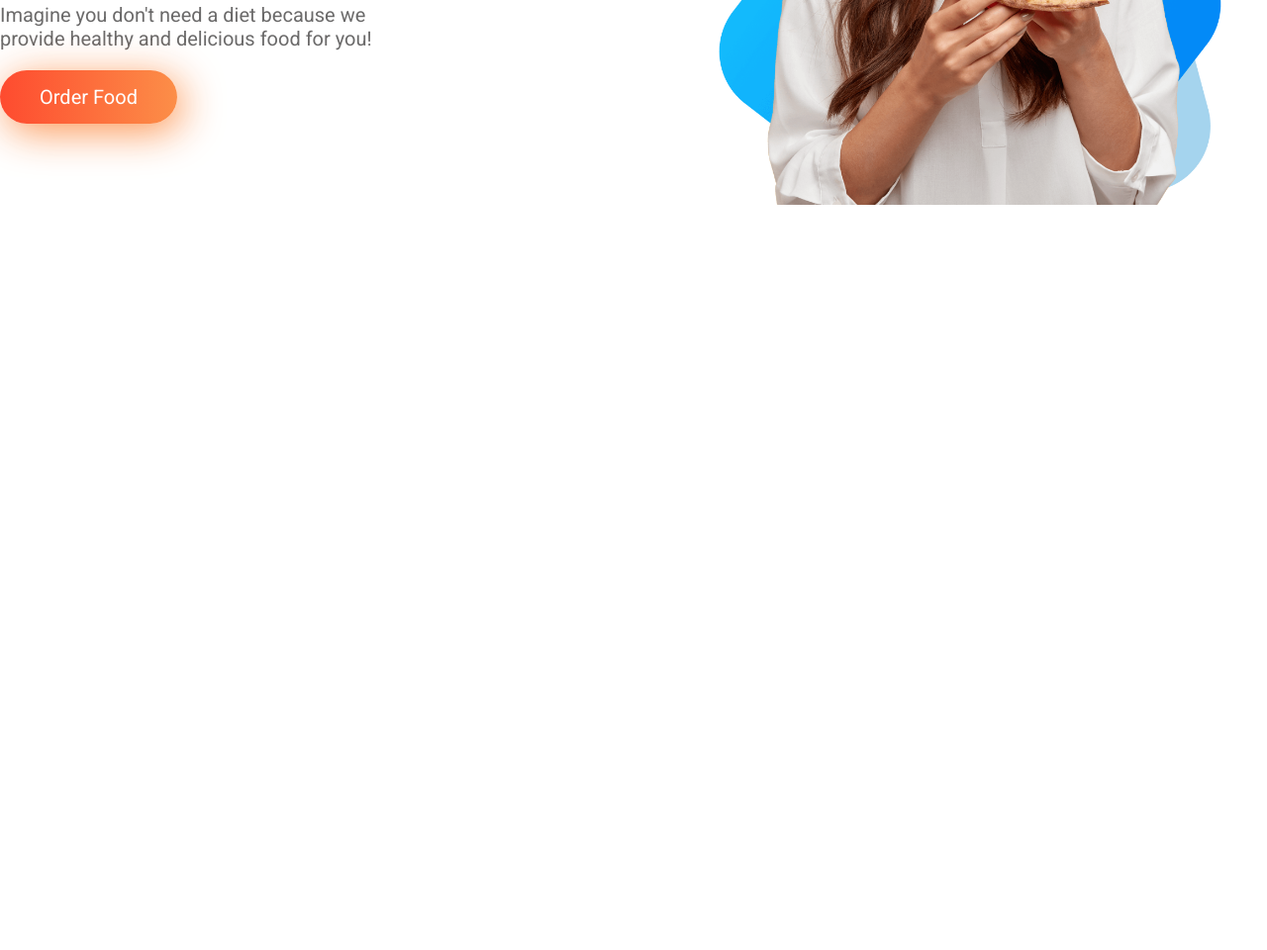
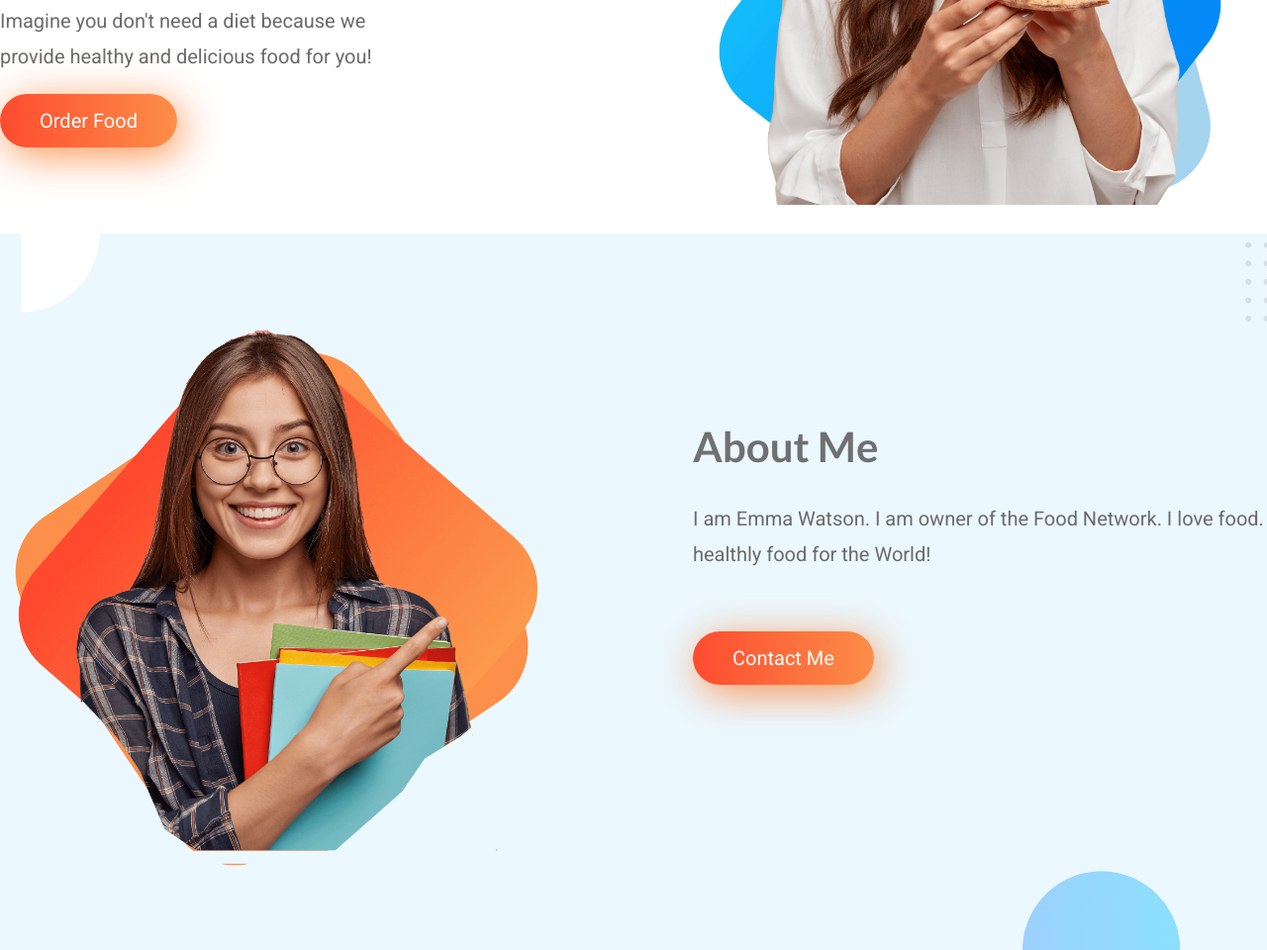
Before and after one commit to developer-suhag/food-network, a plain HTML site: page index.html in a window 1280 px wide. Shown: the part 467-1427 px from the top of the page at 99% size. Before the commit the page ends 800 px from the top, so only its background shows below. Drawn offline with Linux system fonts and the light colour scheme.

Commit message:
about me section added

```diff
--- a/index.html
+++ b/index.html
@@ -52,5 +52,18 @@
         </div>
     </section>
 
+    <section class="about-me-section">
+       <div class="fixed-width flexible-container">
+        <div class="about-image">
+            <img src="img/girl2.png" alt="">
+        </div>
+        <div class="about-text">
+            <h2>About Me</h2>
+            <p>I am Emma Watson. I am owner of the Food Network. I love food. I make healthly food for the World!  </p>
+            <a class="gradient-button" href="https://github.com/developer-suhag" target="_blank">Contact Me</a>
+        </div>
+       </div>
+    </section>
+
 </body>
 </html>
--- a/style.css
+++ b/style.css
@@ -86,6 +86,7 @@ a{
     width: 420px;
     margin-bottom: 20px;
     color: #6b6a6a;
+    line-height: 36px;
 }
 .banner-text a{}
 
@@ -107,3 +108,40 @@ a{
 .banner-image img{
     width: 80%;
 }
+
+/* about-me-section */
+
+.about-me-section{
+    background-image: url(img/about\ bg.jpg);
+    background-position: center;
+    background-repeat: no-repeat;
+    background-size: cover;
+    padding: 80px 0;
+}
+
+.about-image{
+    width: 50%;
+}
+
+.about-text{
+    width: 50%;
+    margin-top: 110px;
+}
+
+.about-image img{
+    width: 80%;
+}
+
+.about-text h2 {
+    font-size: 42px;
+    color: #707070;
+    margin-bottom: 30px;
+    font-weight: 700;
+}
+
+.about-text p {
+    font-size: 20px;
+    margin-bottom: 60px;
+    line-height: 36px;
+    color: #6b6a6a;
+}
```
Also changed, not shown: img/about background.jpg (added), img/about bg.jpg (added), img/girl2.png (added).
